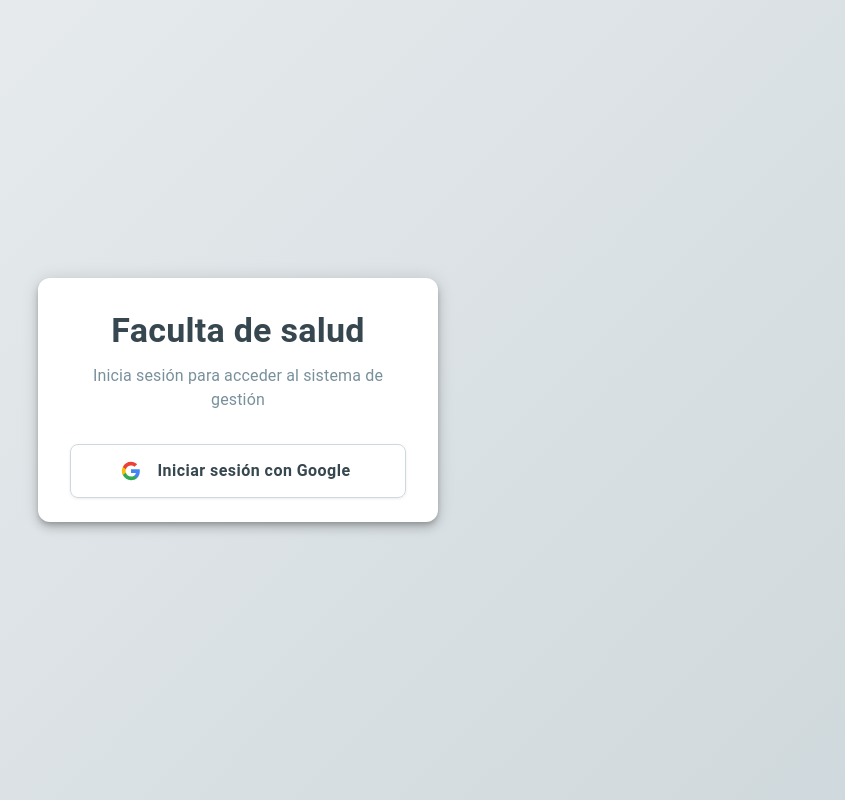
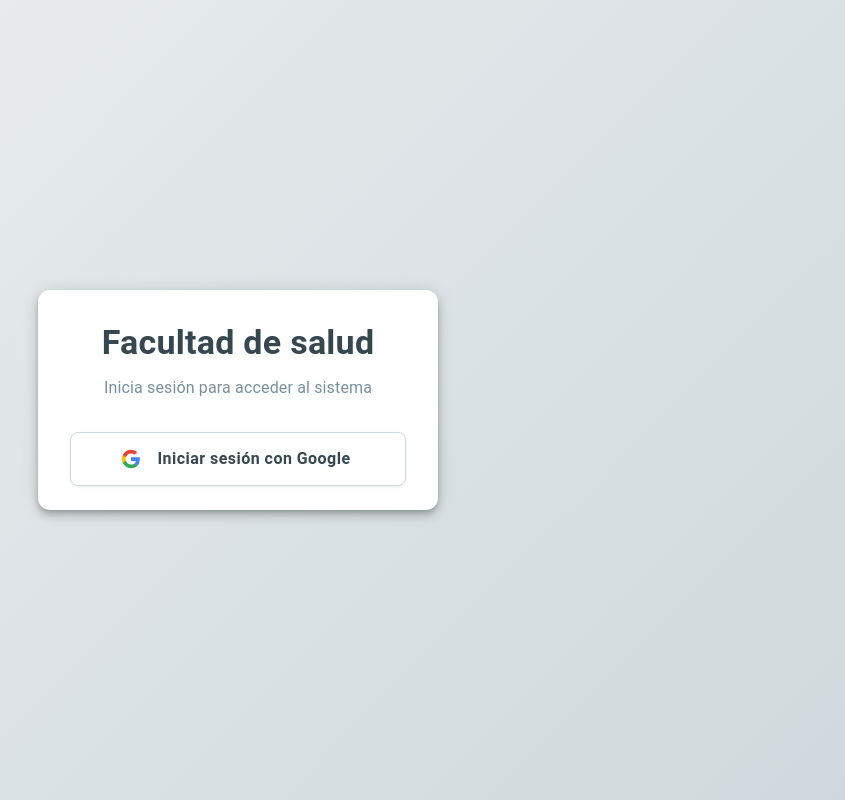
Before and after one commit to fsaludsistemas/Fsalud-client-app, a React (Vite) app: page /login in a window 1280 px wide. Shown: the whole page, without its empty margins (402-1247 px from the left). Built offline with nearby package versions, Linux system fonts and the light colour scheme; no server answers.

Commit message:
Ajuste de palabras en login

```diff
--- a/src/pages/Login.jsx
+++ b/src/pages/Login.jsx
@@ -1,7 +1,15 @@
 import React, { useState } from "react";
 import { useAuth } from "../context/AuthContext";
 import { useNavigate, Navigate } from "react-router-dom";
-import { Box, Card, CardContent, Typography, Button, Alert, CircularProgress } from "@mui/material";
+import {
+  Box,
+  Card,
+  CardContent,
+  Typography,
+  Button,
+  Alert,
+  CircularProgress,
+} from "@mui/material";
 
 // Custom Google SVG Icon
 const GoogleIcon = () => (
@@ -60,13 +68,20 @@ const Login = () => {
         p: 2,
       }}
     >
-      <Card sx={{ maxWidth: 400, width: "100%", boxShadow: 6, borderRadius: 3 }}>
+      <Card
+        sx={{ maxWidth: 400, width: "100%", boxShadow: 6, borderRadius: 3 }}
+      >
         <CardContent sx={{ p: 4, textAlign: "center" }}>
-          <Typography variant="h4" component="h1" gutterBottom sx={{ fontWeight: "bold", color: "#37474f" }}>
-            Faculta de salud
+          <Typography
+            variant="h4"
+            component="h1"
+            gutterBottom
+            sx={{ fontWeight: "bold", color: "#37474f" }}
+          >
+            Facultad de salud
           </Typography>
           <Typography variant="body1" sx={{ color: "#78909c", mb: 4 }}>
-            Inicia sesión para acceder al sistema de gestión
+            Inicia sesión para acceder al sistema
           </Typography>
 
           {error && (
@@ -81,7 +96,9 @@ const Login = () => {
             fullWidth
             onClick={handleLogin}
             disabled={submitting}
-            startIcon={submitting ? <CircularProgress size={20} /> : <GoogleIcon />}
+            startIcon={
+              submitting ? <CircularProgress size={20} /> : <GoogleIcon />
+            }
             sx={{
               py: 1.5,
               borderColor: "#cfd8dc",
```
